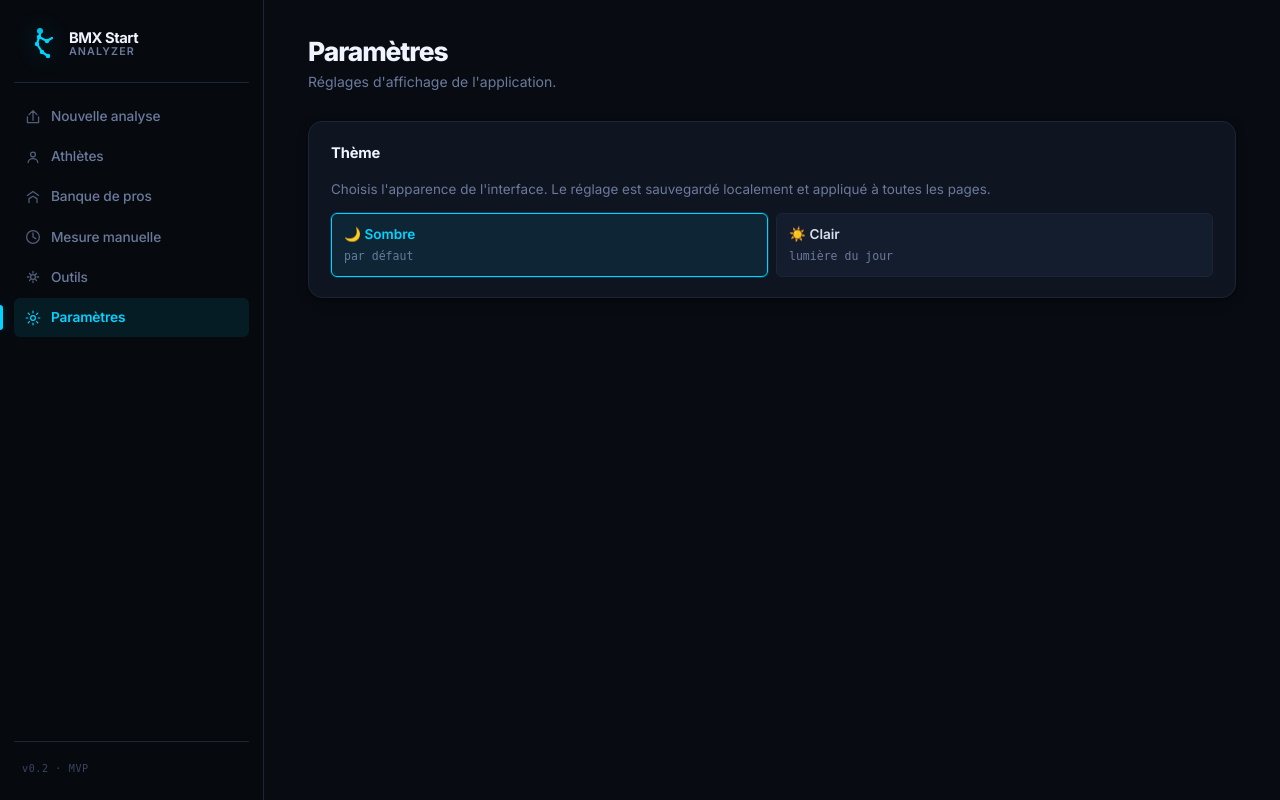
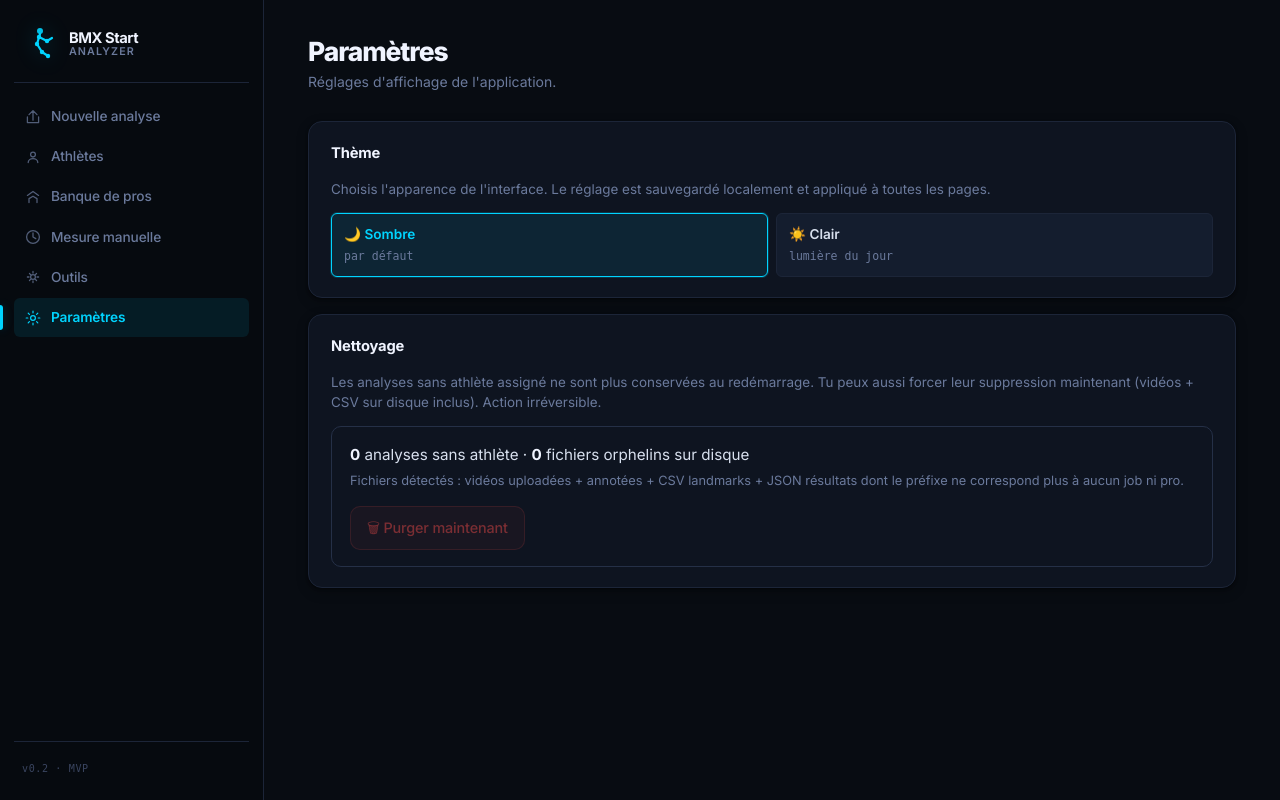
Before and after one commit to Louispump/bmx-start-analyzer, a FastAPI app: page /settings in a window 1280 px wide. Run offline with FastAPI, Linux system fonts and the light colour scheme.

Commit message:
feat(jobs): purge orphelins + analyses sans athlète éphémères
- save_jobs ne persiste plus les jobs sans athlete_id : ils
  disparaissent au prochain restart serveur
- /settings : carte "Nettoyage" avec compteur + bouton "Purger
  maintenant" pour vider RAM + fichiers sur disque
- POST /jobs/purge_orphans : endpoint qui supprime jobs sans
  athlète + fichiers dont le préfixe est inconnu (pas dans jobs/pros)
- Helpers _delete_job_artifacts / _orphan_job_ids / _orphan_files_on_disk

Co-Authored-By: Claude Opus 4.7 <noreply@anthropic.com>

```diff
--- a/app.py
+++ b/app.py
@@ -95,8 +95,12 @@ def load_jobs() -> dict:
     return {}
 
 def save_jobs(jobs: dict):
-    # On ne persiste que les jobs terminés (status == done)
-    done = {k: v for k, v in jobs.items() if v.get("status") == "done"}
+    # On ne persiste que les jobs terminés ET rattachés à un athlète.
+    # Les jobs sans athlete_id sont éphémères : ils disparaissent au prochain
+    # redémarrage du serveur (mais leurs fichiers sur disque restent jusqu'à
+    # la purge manuelle depuis /settings).
+    done = {k: v for k, v in jobs.items()
+            if v.get("status") == "done" and v.get("athlete_id")}
     JOBS_DB.write_text(json.dumps(done, indent=2, ensure_ascii=False))
 
 def load_athletes() -> dict:
@@ -113,6 +117,90 @@ def save_athletes(athletes: dict):
 pros:     dict = load_pros()
 jobs:     dict = load_jobs()
 athletes: dict = load_athletes()
+
+
+# ── Nettoyage des jobs orphelins (sans athlète) ──────────────────────────────
+def _delete_job_artifacts(job_id: str, job: dict | None = None) -> int:
+    """Supprime tous les fichiers sur disque liés à ce job.
+    Retourne le nb de fichiers supprimés. Idempotent."""
+    n = 0
+    # Fichier source uploadé
+    if job:
+        vp = job.get("video_path")
+        if vp:
+            p = Path(vp)
+            try:
+                if p.exists(): p.unlink(); n += 1
+            except Exception:
+                pass
+    # Tous les artefacts en sortie commencent par "{job_id}_"
+    for d in (UPLOAD_DIR, OUTPUT_DIR):
+        if not d.exists(): continue
+        for f in d.glob(f"{job_id}_*"):
+            try:
+                f.unlink(); n += 1
+            except Exception:
+                pass
+    return n
+
+
+def _orphan_job_ids() -> list[str]:
+    """Jobs en mémoire sans athlete_id (status=done)."""
+    return [jid for jid, j in jobs.items()
+            if j.get("status") == "done" and not j.get("athlete_id")]
+
+
+def _orphan_files_on_disk() -> list[Path]:
+    """Fichiers en sortie dont le préfixe job_id n'est plus dans la mémoire.
+    Utile après un redémarrage : les jobs orphelins ne sont pas persistés,
+    mais leurs fichiers traînent. On les détecte par préfixe."""
+    valid_prefixes = set(jobs.keys()) | {f"pro_{pid}" for pid in pros.keys()}
+    out: list[Path] = []
+    if not OUTPUT_DIR.exists(): return out
+    for f in OUTPUT_DIR.iterdir():
+        if not f.is_file(): continue
+        # Ignore les db json
+        if f.name.endswith("_db.json"): continue
+        # Préfixe = tout avant le 1er "_"
+        prefix = f.name.split("_", 1)[0]
+        if prefix == "pro" and "_" in f.name[4:]:
+            # Fichiers pros commencent par "pro_<id>_..."
+            pid = f.name[4:].split("_", 1)[0]
+            if f"pro_{pid}" in valid_prefixes or pid in pros:
+                continue
+            out.append(f)
+        elif prefix in valid_prefixes:
+            continue
+        else:
+            out.append(f)
+    # Aussi les fichiers source d'upload sans job associé
+    if UPLOAD_DIR.exists():
+        for f in UPLOAD_DIR.iterdir():
+            if not f.is_file(): continue
+            prefix = f.name.split("_", 1)[0]
+            if prefix not in valid_prefixes:
+                out.append(f)
+    return out
+
+
+def purge_orphans() -> dict:
+    """Purge les jobs orphelins en mémoire ET les fichiers orphelins sur disque.
+    Retourne un récap pour l'UI."""
+    n_jobs   = 0
+    n_files  = 0
+    for jid in _orphan_job_ids():
+        j = jobs.pop(jid, None)
+        if j: n_jobs += 1
+        n_files += _delete_job_artifacts(jid, j)
+    for f in _orphan_files_on_disk():
+        try:
+            f.unlink(); n_files += 1
+        except Exception:
+            pass
+    # On ne persiste plus les orphelins de toute façon, mais on garde
+    # l'appel pour rester cohérent si autre chose a changé.
+    save_jobs(jobs)
+    return {"jobs_removed": n_jobs, "files_removed": n_files}
 
 
 def _job_compare_entry(jid: str, j: dict, athlete_name: str | None = None) -> dict:
@@ -578,7 +666,20 @@ async def manual_reaction_upload(file: UploadFile = File(...)):
 # ── Paramètres (thème, etc.) ─────────────────────────────────────────────────
 @app.get("/settings")
 async def settings_page(request: Request):
-    return templates.TemplateResponse(request, "settings.html", {})
+    # Compteurs pour la carte "Nettoyage" (orphelins = sans athlète)
+    n_orphan_jobs  = len(_orphan_job_ids())
+    n_orphan_files = len(_orphan_files_on_disk())
+    return templates.TemplateResponse(request, "settings.html", {
+        "n_orphan_jobs":  n_orphan_jobs,
+        "n_orphan_files": n_orphan_files,
+    })
+
+
+@app.post("/jobs/purge_orphans")
+async def jobs_purge_orphans():
+    """Supprime tous les jobs en mémoire sans athlète + les fichiers orphelins
+    sur disque (préfixe job_id qui ne correspond à aucun job/pro connu)."""
+    return purge_orphans()
 
 
 # ── Outils (calculateurs gear / pression) ────────────────────────────────────
--- a/static/style.css
+++ b/static/style.css
@@ -538,6 +538,49 @@ header h1 {
   flex-shrink: 0;
 }
 .btn-delete:hover { color: var(--red); border-color: var(--red); background: var(--red-soft); }
+
+/* ── Carte purge (settings) ───────────────────────────────────────── */
+.purge-card {
+  display: flex;
+  align-items: center;
+  justify-content: space-between;
+  gap: 16px;
+  background: var(--surface);
+  border: 1px solid var(--border-strong);
+  border-radius: var(--radius);
+  padding: 16px 18px;
+  flex-wrap: wrap;
+}
+.purge-card-text { flex: 1 1 auto; min-width: 0; }
+.purge-card-counts {
+  font-size: .95rem;
+  color: var(--text);
+}
+.purge-card-counts strong { color: var(--text-strong); font-weight: 700; }
+.purge-card-sub {
+  margin-top: 4px;
+  font-size: .8rem;
+  color: var(--muted);
+}
+.btn-purge {
+  background: var(--red-soft);
+  color: var(--red);
+  border: 1px solid rgba(255, 77, 74, 0.3);
+  border-radius: var(--radius);
+  padding: 9px 16px;
+  font-size: .9rem;
+  font-weight: 500;
+  cursor: pointer;
+  transition: var(--transition);
+  min-height: 44px;
+  white-space: nowrap;
+}
+.btn-purge:hover:not(:disabled) {
+  background: var(--red);
+  color: #fff;
+  border-color: var(--red);
+}
+.btn-purge:disabled { opacity: 0.45; cursor: not-allowed; }
 
 /* ══════════════════════════════════════════════════════════════════════
    INPUTS
--- a/templates/settings.html
+++ b/templates/settings.html
@@ -15,6 +15,26 @@
     <div class="radio-cards" id="theme-cards">
       <label class="radio-card"><input type="radio" name="theme" value="dark"><span class="rc-name">🌙 Sombre</span><span class="rc-delta">par défaut</span></label>
       <label class="radio-card"><input type="radio" name="theme" value="light"><span class="rc-name">☀️ Clair</span><span class="rc-delta">lumière du jour</span></label>
+    </div>
+  </div>
+
+  <div class="section">
+    <h2>Nettoyage</h2>
+    <p class="section-note">
+      Les analyses sans athlète assigné ne sont plus conservées au redémarrage. Tu peux aussi forcer leur suppression maintenant (vidéos + CSV sur disque inclus). Action irréversible.
+    </p>
+    <div class="purge-card">
+      <div class="purge-card-text">
+        <div class="purge-card-counts">
+          <strong id="purge-jobs-count">{{ n_orphan_jobs }}</strong> analyse{{ 's' if n_orphan_jobs != 1 else '' }} sans athlète
+          · <strong id="purge-files-count">{{ n_orphan_files }}</strong> fichier{{ 's' if n_orphan_files != 1 else '' }} orphelin{{ 's' if n_orphan_files != 1 else '' }} sur disque
+        </div>
+        <div class="purge-card-sub">Fichiers détectés : vidéos uploadées + annotées + CSV landmarks + JSON résultats dont le préfixe ne correspond plus à aucun job ni pro.</div>
+      </div>
+      <button type="button" id="btn-purge-orphans" class="btn btn-purge"
+              {% if n_orphan_jobs == 0 and n_orphan_files == 0 %}disabled{% endif %}>
+        🗑 Purger maintenant
+      </button>
     </div>
   </div>
 {% endblock %}
@@ -37,5 +57,34 @@
       else                document.documentElement.removeAttribute('data-theme');
     });
   });
+
+  // Purge des analyses orphelines
+  const btnPurge = document.getElementById('btn-purge-orphans');
+  if (btnPurge) {
+    btnPurge.addEventListener('click', async () => {
+      const nJ = document.getElementById('purge-jobs-count').textContent;
+      const nF = document.getElementById('purge-files-count').textContent;
+      if (!confirm(`Supprimer ${nJ} analyse(s) + ${nF} fichier(s) ? Cette action est irréversible.`)) return;
+      btnPurge.disabled = true;
+      const original = btnPurge.textContent;
+      btnPurge.textContent = 'Purge en cours…';
+      try {
+        const res  = await fetch('/jobs/purge_orphans', { method: 'POST' });
+        const data = await res.json();
+        if (!res.ok) {
+          alert('Erreur : ' + (data.error || res.status));
+          btnPurge.disabled = false;
+          btnPurge.textContent = original;
+          return;
+        }
+        alert(`✅ ${data.jobs_removed} analyse(s) et ${data.files_removed} fichier(s) supprimé(s).`);
+        location.reload();
+      } catch (e) {
+        alert('Erreur réseau : ' + e.message);
+        btnPurge.disabled = false;
+        btnPurge.textContent = original;
+      }
+    });
+  }
 </script>
 {% endblock %}
```
